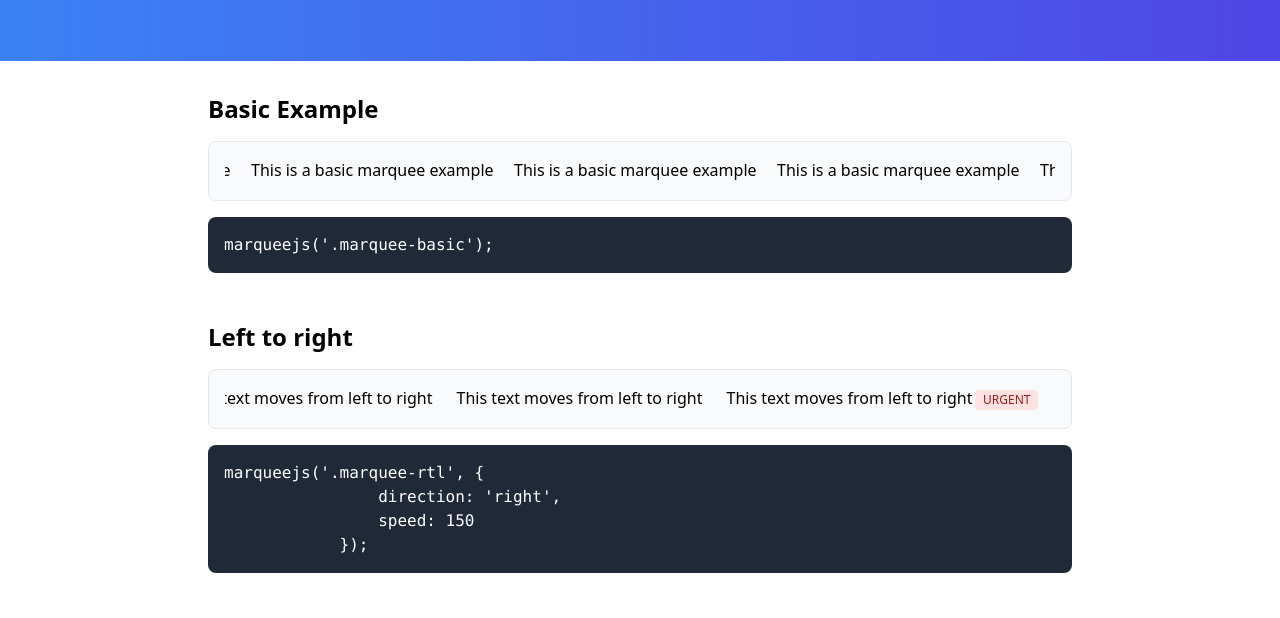
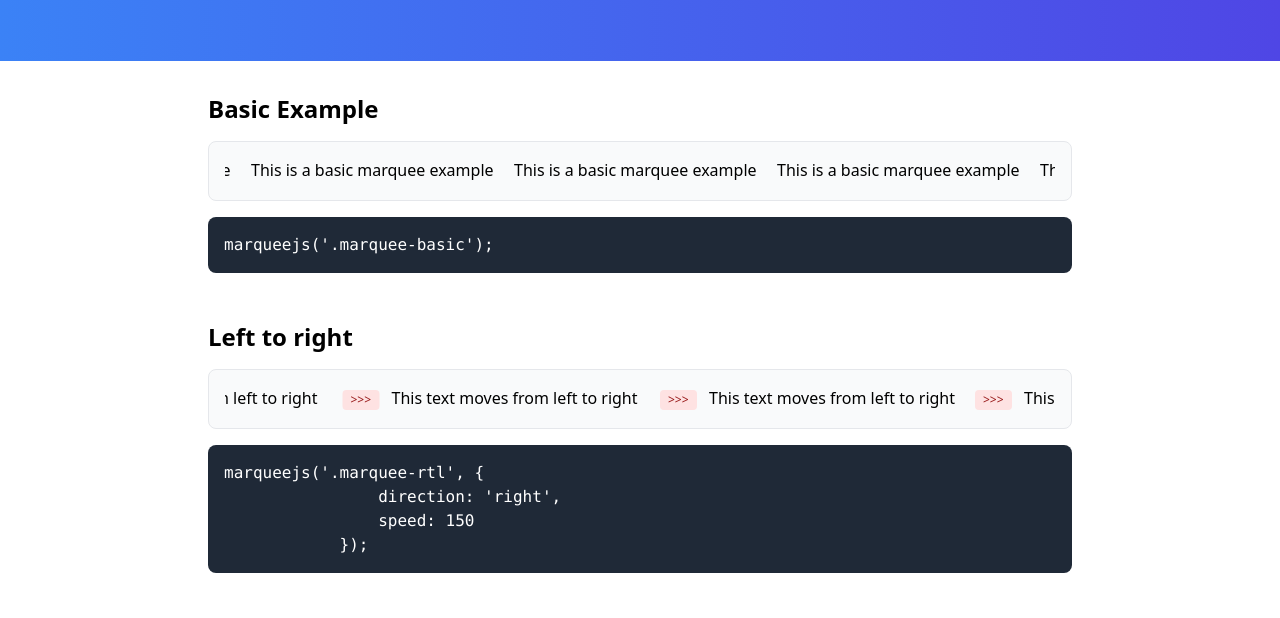
Before and after one commit to VincentLoy/marqueejs, a website built with Vite: page docs/src/index.html in a window 1280 px wide. Shown: the part 151-769 px from the top of the page. Built offline with nearby package versions, Linux system fonts and the light colour scheme.

Commit message:
Update demo in index.html to enhance marquee display with improved styling

```diff
--- a/docs/src/index.html
+++ b/docs/src/index.html
@@ -31,8 +31,10 @@
             <h2 class="text-2xl font-bold mb-4 dark:text-white">Left to right</h2>
             <div class="demo-box">
                 <div class="marquee-rtl">
-                    <span class="inline-flex items-center px-2 py-0.5 text-xs font-medium bg-red-100 text-red-800 rounded">URGENT</span>
-                    <span>This text moves from left to right</span>
+                    <div>
+                        <span class="inline-flex items-center px-2 py-0.5 text-xs font-medium bg-red-100 text-red-800 rounded">>>></span>
+                        <span>&nbsp; This text moves from left to right</span>
+                    </div>
                 </div>
             </div>
             <pre class="bg-gray-800 text-white p-4 rounded-lg"><code>marqueejs('.marquee-rtl', {
```
